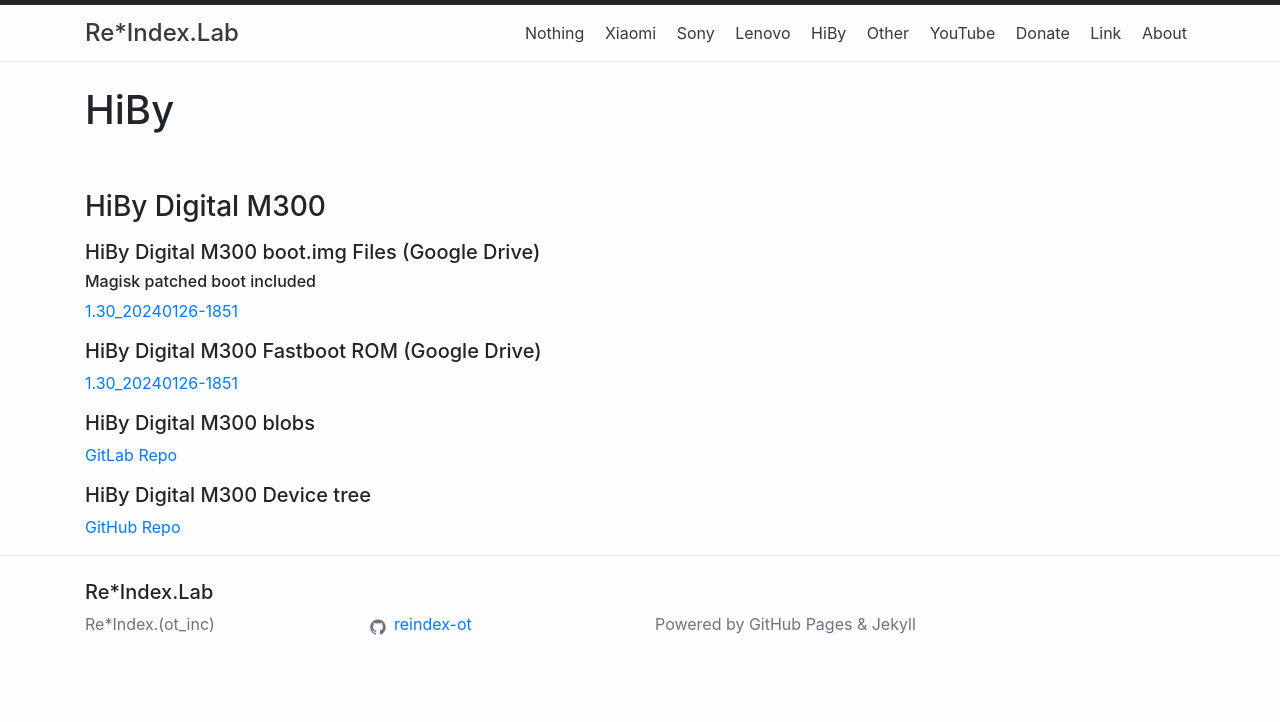
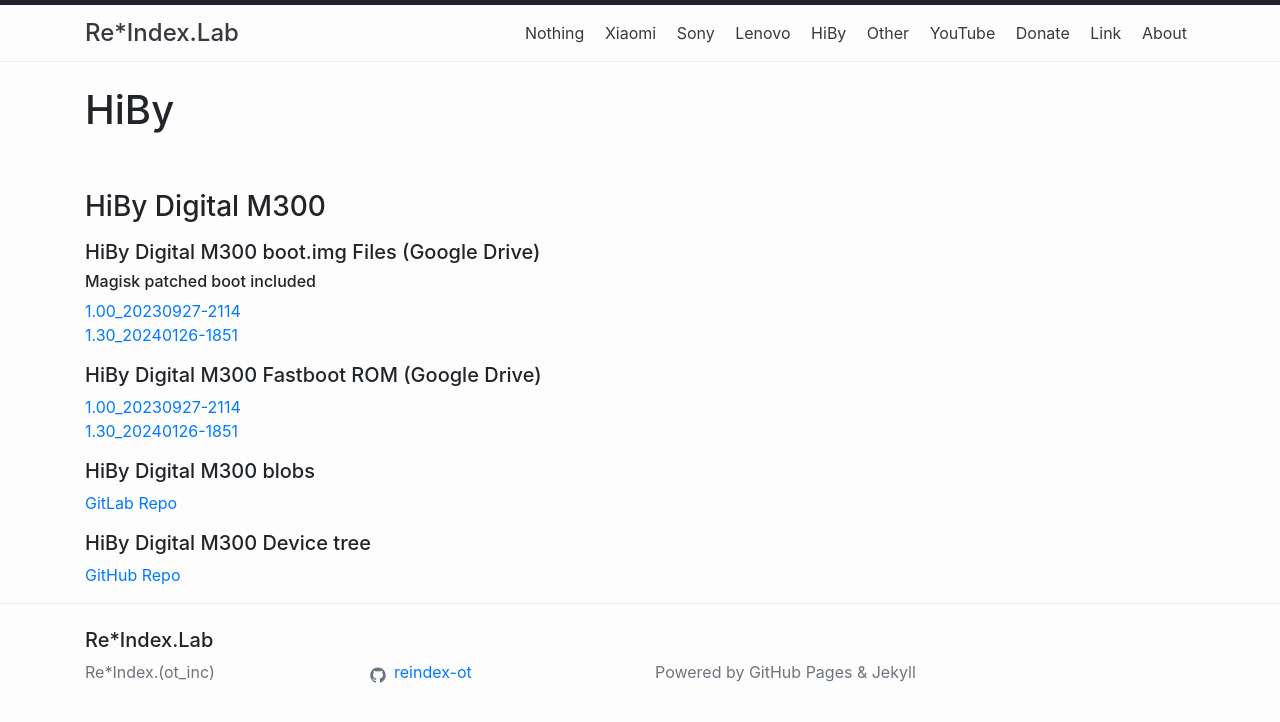
Before and after one commit to reindex-ot/reindex-ot.github.io, a Jekyll site: the page built from hiby.md, in a window 1280 px wide. Shown: the top 722 px of the page. Built offline with Jekyll 4.4.1, drawn with Linux system fonts in a browser that asks for light colours.

Commit message:
Update hiby.md
Signed-off-by: Re*Index. (ot_inc) <32851879+reindex-ot@users.noreply.github.com>

```diff
--- a/hiby.md
+++ b/hiby.md
@@ -7,8 +7,10 @@ permalink: /hiby/
 ### HiBy Digital M300
 ##### HiBy Digital M300 boot.img Files (Google Drive)
 ###### Magisk patched boot included
+[1.00_20230927-2114](https://drive.google.com/file/d/1hMVh6t5YuFux8K-TjQ0ZNvq1IBNvKAXP/view?usp=sharing)<br>
 [1.30_20240126-1851](https://drive.google.com/file/d/1L0QurUo5cP5Z8luGYCnFNgXG9fcKCxJ3/view?usp=drivesdk)
 ##### HiBy Digital M300 Fastboot ROM (Google Drive)
+[1.00_20230927-2114](https://drive.google.com/file/d/1JyBGtZ43eXML6hjkE_HOG531EVPuNjtM/view?usp=sharing)<br>
 [1.30_20240126-1851](https://drive.google.com/file/d/1zxw3cP-y6Ixx1o4PL_DA4rm3XwCWbgEU/view?usp=drive_link)
 ##### HiBy Digital M300 blobs
 [GitLab Repo](https://gitlab.com/reindex_ot/hiby_digital_m300_blobs)
```
